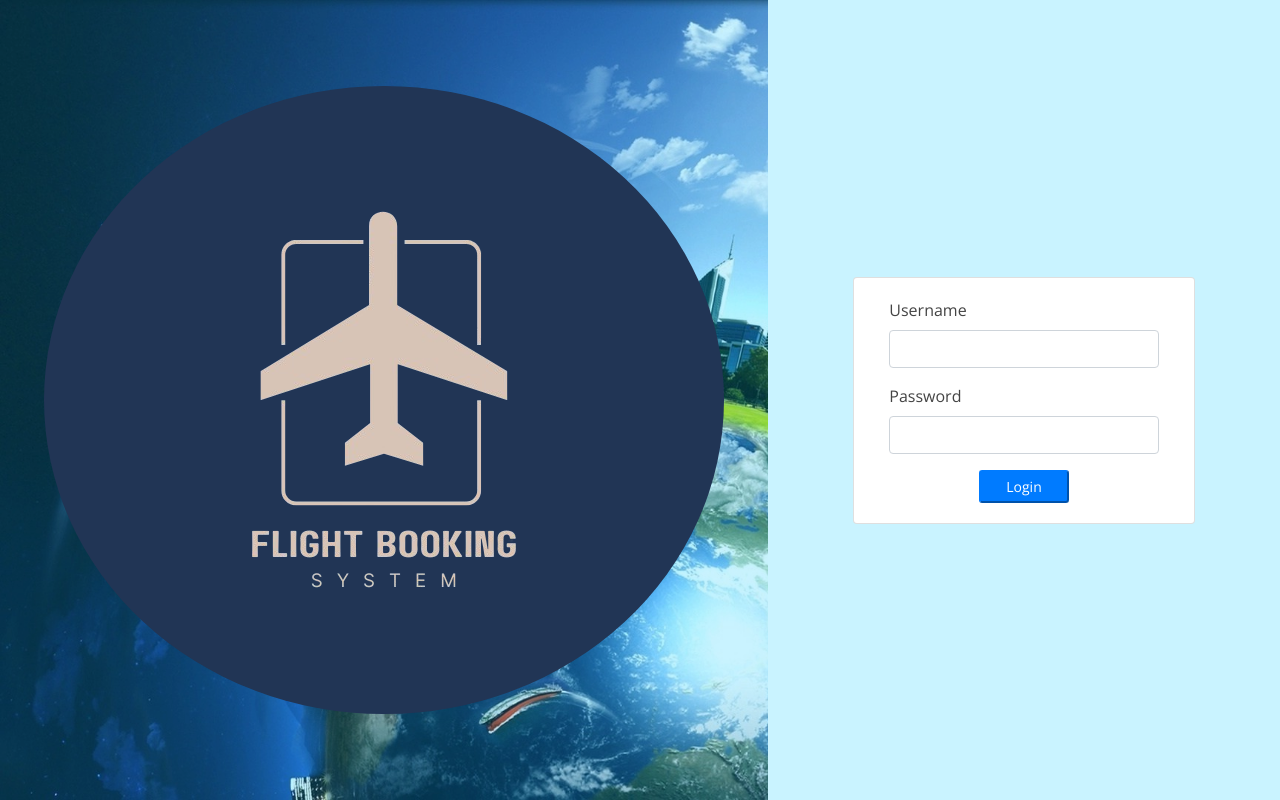
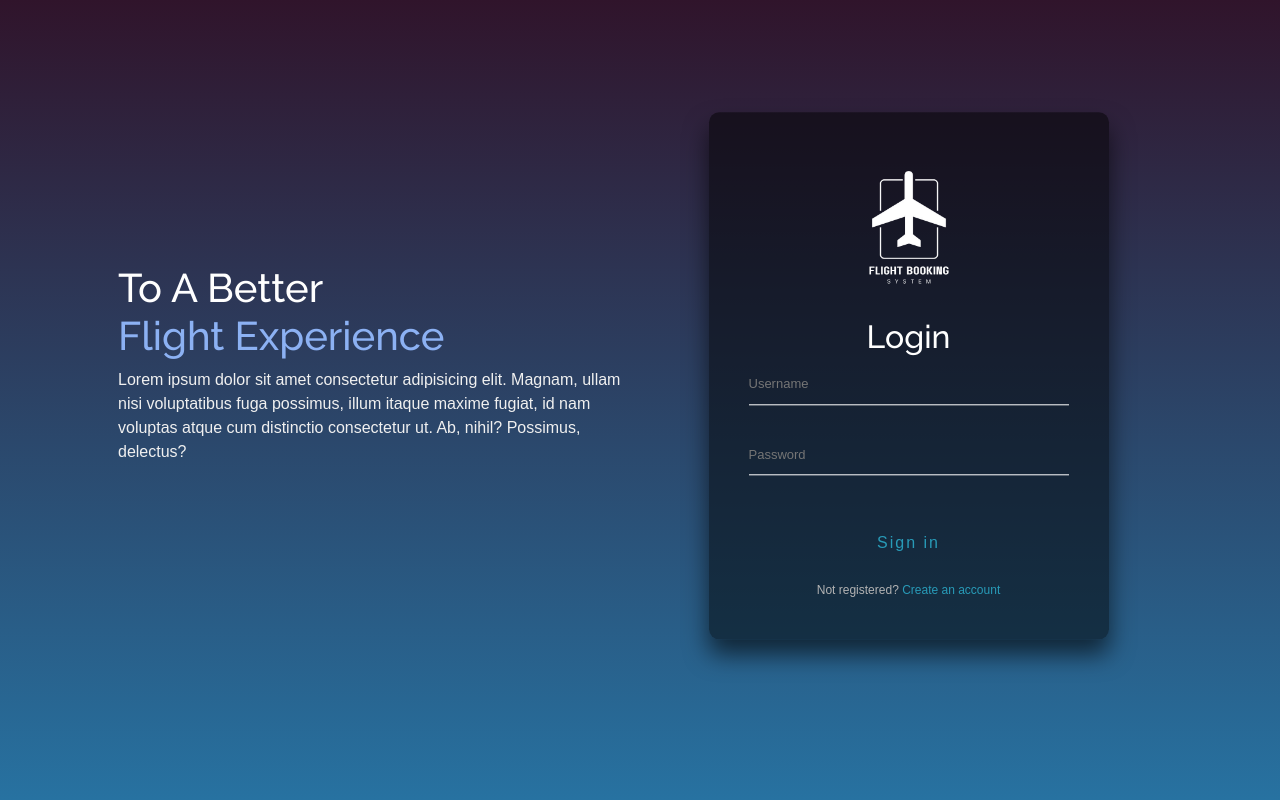
Before and after one commit to jkgulay/Flight-Booking-System, a PHP site: page /admin/login.php in a window 1280 px wide. Run offline with PHP 8.4, Linux system fonts and the light colour scheme; some libraries are stand-ins or nearby versions.

Commit message:
redesigned login page

```diff
--- a/admin/login.php
+++ b/admin/login.php
@@ -4,145 +4,211 @@
 <head>
 	<meta charset="utf-8">
 	<meta content="width=device-width, initial-scale=1.0" name="viewport">
-
 	<title>Admin | Flight Booking System</title>
-
-
 	<?php include('./header.php'); ?>
 	<?php include('./db_connect.php'); ?>
+
 	<?php
 	session_start();
 	if (isset($_SESSION['login_id']))
 		header("location:index.php?page=home");
-
 	?>
-
-</head>
 	<style>
-	body {
-		width: 100%;
-		height: calc(100%);
-		/*background: #007bff;*/
+		html {
+			height: 100%;
 		}
 
-	main#main {
-		width: 100%;
-		height: calc(100%);
-		background: white;
+		body {
+			margin: 0;
+			padding: 0;
+			font-family: sans-serif;
+			background: linear-gradient(#30142b, #2772a1);
+			display: flex;
+			align-items: center;
+			justify-content: center;
 		}
 
-	#login-right {
-		position: absolute;
-		right: 0;
-		width: 40%;
-		height: calc(100%);
-		background: white;
-		display: flex;
-		align-items: center;
+		.login-page {
+			width: 400px;
+			padding: 8% 0 0;
+			margin: auto;
 		}
 
-	#login-left {
+		.form {
+			position: relative;
+			z-index: 1;
+			text-align: center;
 			position: absolute;
-		left: 0;
-		width: 60%;
-		height: calc(100%);
-		background: #59b6ec61;
-		display: flex;
-		align-items: center;
-		background: url(../assets/img/travel-cover.jpg);
-		background-repeat: no-repeat;
-		background-size: cover;
+			top: 50%;
+			left: 50%;
+			width: 400px;
+			padding: 40px;
+			transform: translate(-50%, -50%);
+			background: rgba(0, 0, 0, .5);
+			box-sizing: border-box;
+			box-shadow: 0 15px 25px rgba(0, 0, 0, .6);
+			border-radius: 10px;
 		}
 
-	#login-right .card {
-		margin: auto;
-		z-index: 1
+		.form input {
+			width: 100%;
+			padding: 10px 0;
+			font-size: 13px;
+			color: #fff;
+			margin-bottom: 30px;
+			border: none;
+			border-bottom: 1px solid #fff;
+			outline: none;
+			background: transparent;
 		}
 
-	.logo {
-		margin: auto;
-		font-size: 8rem;
-		background: #213555;
-		padding: .5em 0.7em;
-		border-radius: 50% 50%;
-		color: #000000b3;
-		z-index: 10;
+		h2 {
+			color: white;
 		}
 
-	div#login-left::before,
-	div#login-right::before {
-		content: "";
-		position: absolute;
-		top: 0;
-		left: 0;
-		width: calc(100%);
-		height: calc(100%);
-		background: #00c4ff36;
+		.form .message {
+			margin: 15px 0 0;
+			color: #b3b3b3;
+			font-size: 12px;
+		}
+
+		.form .message a {
+			color: #289bb8;
+			text-decoration: none;
+		}
+
+		.form .register-form {
+			display: none;
+		}
+
+		.btn {
+			position: relative;
+			display: inline-block;
+			padding: 10px 20px;
+			color: #289bb8;
+			font-size: 16px;
+			text-decoration: none;
+			overflow: hidden;
+			transition: .5s;
+			margin-top: 15px;
+			letter-spacing: 2px;
+		}
+
+		.btn:hover {
+			background: #289bb8;
+			color: #fff;
+			border-radius: 5px;
+			box-shadow: 0 0 5px #289bb8,
+				0 0 25px #289bb8,
+				0 0 50px #289bb8,
+				0 0 100px #289bb8;
 		}
 	</style>
+</head>
 
 <body>
+	<div class="container px-3 py-5 px-md-5 text-start text-lg-start my-5">
+		<div class="row gx-lg-5 align-items-center mb-5">
+			<div class="col-lg-6 mb-5 mb-lg-0" style="z-index: 10; display: flex; flex-direction: column; align-items: flex-start;">
 
 
-	<main id="main" class=" bg-dark">
-		<div id="login-left">
-			<div class="logo">
-				<img src="../assets/img//5-removebg-preview.png" alt="logo">
-
+				<h1 style="color: white;">
+					To A Better<br />
+					<span style="color: hsl(218, 81%, 75%)">Flight Experience</span>
+				</h1>
+				<p class="mb-4 opacity-70" style="color: #f0f0f0">
+					Lorem ipsum dolor sit amet consectetur adipisicing elit. Magnam, ullam nisi voluptatibus fuga possimus, illum itaque maxime fugiat, id nam voluptas atque cum distinctio consectetur ut. Ab, nihil? Possimus, delectus?
+				</p>
 			</div>
+			<div class="col-lg-6">
+				<div class="login-page">
+					<div class="form">
+						<form class="register-form" method="POST">
+							<h2>Register</h2>
+							<input type="text" placeholder="Full Name *" name="name" required />
+							<input type="text" placeholder="Username *" name="username" required />
+							<input type="email" placeholder="Email *" name="email" required />
+							<input type="password" placeholder="Password *" name="password" required />
+							<button type="submit" class="btn">Create</button>
+							<p class="message">Already registered? <a href="#">Sign In</a></p>
+						</form>
+						<form class="login-form" method="POST">
+							<div class="d-flex justify-content-center mb-3">
+								<img src="assets/img/login.png" alt="logo" class="img-fluid" style="max-width: 150px; height: auto;">
 							</div>
-		<div id="login-right">
-			<div class="card col-md-8">
-				<div class="card-body">
-					<form id="login-form">
-						<div class="form-group">
-							<label for="username" class="control-label">Username</label>
-							<input type="text" id="username" name="username" class="form-control">
-						</div>
-						<div class="form-group">
-							<label for="password" class="control-label">Password</label>
-							<input type="password" id="password" name="password" class="form-control">
-						</div>
-						<center><button class="btn-sm btn-block btn-wave col-md-4 btn-primary">Login</button></center>
+							<h2>Login</h2>
+							<input type="text" placeholder="Username" name="username" required />
+							<input type="password" placeholder="Password" name="password" required />
+							<button type="submit" class="btn">Sign in</button>
+							<p class="message">Not registered? <a href="#">Create an account</a></p>
 						</form>
 					</div>
 				</div>
 			</div>
+		</div>
+	</div>
 
+	<script src="https://code.jquery.com/jquery-3.6.0.min.js"></script>
+	<script>
+		$('.message a').click(function(e) {
+			e.preventDefault(); // Prevent the default anchor behavior
+			$('form').animate({
+				height: "toggle",
+				opacity: "toggle"
+			}, "slow");
+		});
 
-	</main>
+		// Handle the login form submission
+		$('.login-form').submit(function(e) {
+			e.preventDefault();
+			const $button = $(this).find('button[type="submit"]');
+			$button.attr('disabled', true).text('Logging in...');
 
-	<a href="#" class="back-to-top"><i class="icofont-simple-up"></i></a>
-
-
-</body>
-<script>
-	$('#login-form').submit(function(e) {
-		e.preventDefault()
-		$('#login-form button[type="button"]').attr('disabled', true).html('Logging in...');
-		if ($(this).find('.alert-danger').length > 0)
-			$(this).find('.alert-danger').remove();
 			$.ajax({
 				url: 'ajax.php?action=login',
 				method: 'POST',
 				data: $(this).serialize(),
-			error: err => {
-				console.log(err)
-				$('#login-form button[type="button"]').removeAttr('disabled').html('Login');
-
+				error: function(err) {
+					console.log(err);
+					$button.removeAttr('disabled').text('Sign in');
 				},
 				success: function(resp) {
 					if (resp == 1) {
 						location.href = 'index.php?page=home';
-				} else if (resp == 2) {
-					location.href = 'voting.php';
 					} else {
-					$('#login-form').prepend('<div class="alert alert-danger">Username or password is incorrect.</div>')
-					$('#login-form button[type="button"]').removeAttr('disabled').html('Login');
+						$('.login-form').prepend('<div class="alert alert-danger">Username or password is incorrect.</div>');
+						$button.removeAttr('disabled').text('Sign in');
 					}
 				}
-		})
-	})
+			});
+		});
+
+		$('.register-form').submit(function(e) {
+			e.preventDefault();
+			const $button = $(this).find('button[type="submit"]');
+			$button.attr('disabled', true).text('Creating...');
+
+			$.ajax({
+				url: 'ajax.php?action=register',
+				method: 'POST',
+				data: $(this).serialize(),
+				error: function(err) {
+					console.log(err);
+					$button.removeAttr('disabled').text('Create');
+				},
+				success: function(resp) {
+					if (resp == 1) {
+						alert('Registration successful! You can now log in.');
+						$('.register-form').hide();
+						$('.login-form').show();
+					} else {
+						$('.register-form').prepend('<div class="alert alert-danger">Registration failed. Please try again.</div>');
+						$button.removeAttr('disabled').text('Create');
+					}
+				}
+			});
+		});
 	</script>
+</body>
 
 </html>
--- a/admin/topbar.php
+++ b/admin/topbar.php
@@ -15,7 +15,7 @@
     font-size: 1.5rem;
     font-weight: bold;
     color: #D8C4B6;
-}
+  }
 
   .logout-link {
     color: white;
--- a/database/flight_booking_db.sql
+++ b/database/flight_booking_db.sql
@@ -185,7 +185,7 @@ CREATE INDEX idx_flight_airport ON airport_list (location);
 -- Index on Booked Flight for Flight ID
 CREATE INDEX idx_booked_flight ON booked_flight (flight_id);
 
-ALTER TABLE booked_flight ADD COLUMN status ENUM('pending', 'accepted') DEFAULT 'pending';
+ALTER TABLE booked_flight ADD COLUMN status ENUM('pending', 'accepted', 'decline') DEFAULT 'pending';
 
 -- Scalar Function
 DELIMITER $$
```
Also changed, not shown: admin/admin_class.php (+5 -12 lines), admin/booked.php (+44 -52 lines), admin/manage_booked.php (+11 -11 lines), admin/users.php (+10 -18 lines), admin/view_user.php (+24 -15 lines), admin/assets/img/login.png (added). Lines whose indentation alone changed are shown as unchanged.
